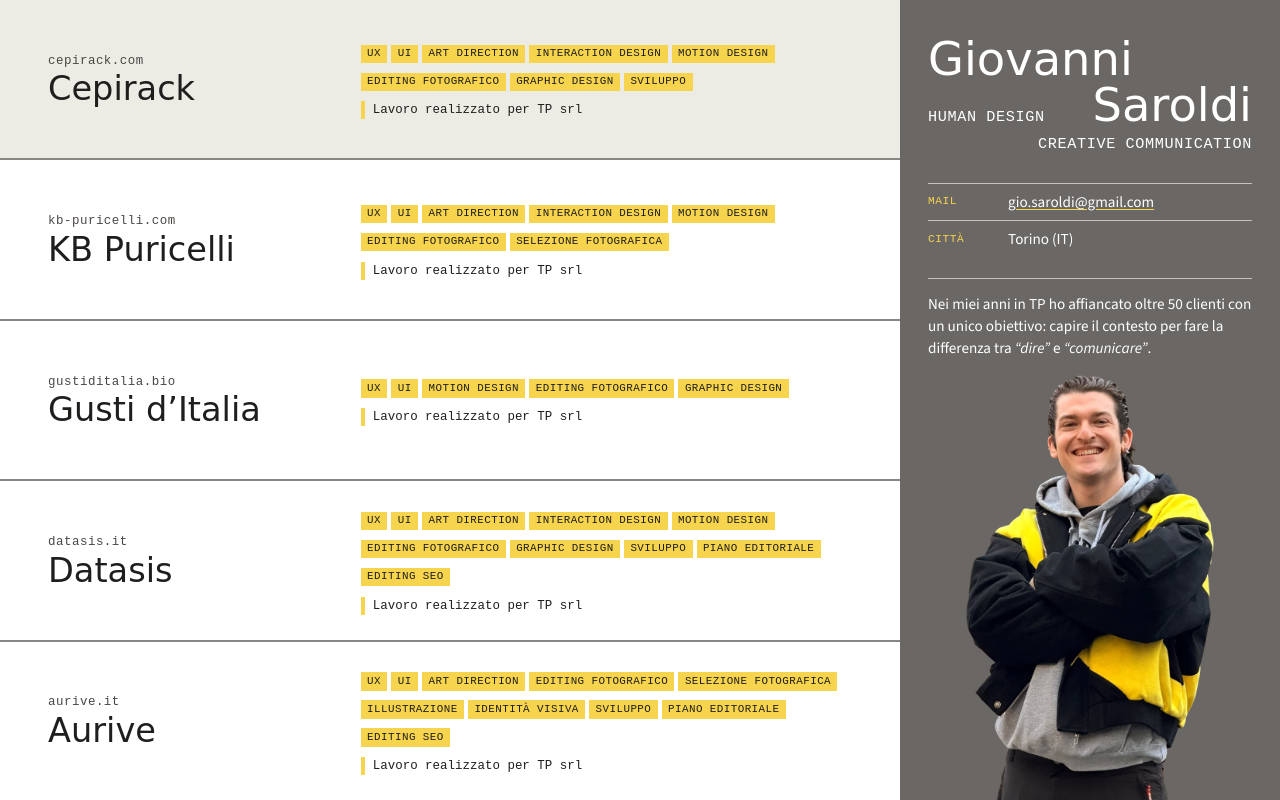
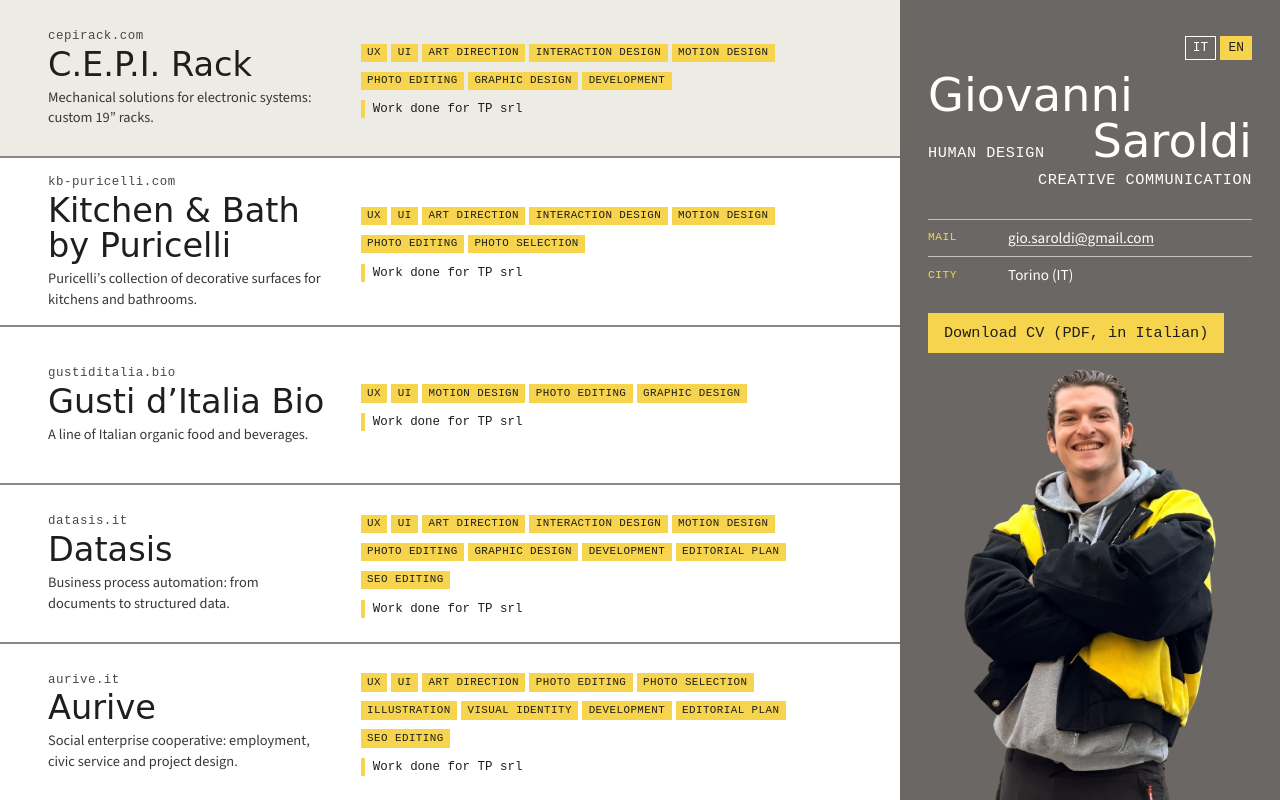
Before and after one commit to giosaroldi/giosaroldi.github.io, a plain HTML site: page index.html in a window 1280 px wide. Drawn offline with nearby package versions, Linux system fonts and the light colour scheme; a web font is replaced by a local one.

Commit message:
Add files via upload

```diff
--- a/index.html
+++ b/index.html
@@ -5,6 +5,20 @@
 <meta name="viewport" content="width=device-width, initial-scale=1">
 <title>Giovanni Saroldi – Portfolio</title>
 <meta name="description" content="Portfolio di Giovanni Saroldi, Multimedia Designer: cinque siti web progettati per TP srl.">
+<meta name="theme-color" content="#6b6764">
+<meta property="og:type" content="website">
+<meta property="og:title" content="Giovanni Saroldi – Portfolio">
+<meta property="og:description" content="Portfolio di Giovanni Saroldi, Multimedia Designer: cinque siti web progettati per TP srl.">
+<meta property="og:url" content="https://giosaroldi.github.io/">
+<meta property="og:image" content="https://giosaroldi.github.io/immagini/og.jpg">
+<meta property="og:image:width" content="1200">
+<meta property="og:image:height" content="630">
+<meta property="og:locale" content="it_IT">
+<meta property="og:locale:alternate" content="en_GB">
+<meta name="twitter:card" content="summary_large_image">
+<link rel="icon" href="favicon.svg" type="image/svg+xml">
+<link rel="icon" href="favicon.ico" sizes="any">
+<link rel="apple-touch-icon" href="apple-touch-icon.png">
 <link rel="preconnect" href="https://fonts.googleapis.com">
 <link rel="preconnect" href="https://fonts.gstatic.com" crossorigin>
 <link href="https://fonts.googleapis.com/css2?family=Source+Sans+3:ital,wght@0,400;0,700;1,400&family=Syne+Mono&family=Syne+Tactile&display=swap" rel="stylesheet">
@@ -21,7 +35,7 @@
 body{margin:0;font-family:"Source Sans 3","Source Sans Pro",sans-serif;font-size:1rem;line-height:1.45;color:var(--ink);background:#fff}
 a{color:inherit}
 .sr{position:absolute;width:1px;height:1px;overflow:hidden;clip:rect(0 0 0 0);white-space:nowrap}
-.tabs,.m-head{display:none}
+.tabs,.m-head,.tabs .lang{display:none}
 
 .layout{display:grid;grid-template-columns:minmax(0,1fr) 380px}
 
@@ -38,10 +52,16 @@ main{display:flex;flex-direction:column;min-height:100vh}
 .card h2 a:focus-visible::after{outline:3px solid var(--ink);outline-offset:-3px}
 .tags{margin:0;padding:0;list-style:none}
 .tags li{display:inline-block;font-family:"Syne Mono",monospace;text-transform:uppercase;font-size:.68rem;letter-spacing:.04em;background:var(--yellow);padding:.08rem .4rem;margin:0 .25rem .25rem 0}
+.ctx{margin:.35rem 0 0;font-size:.9rem;color:#3a3836;max-width:22rem}
 .client{margin:.4rem 0 0;font-family:"Syne Mono",monospace;font-size:.78rem;border-left:4px solid var(--yellow);padding-left:.5rem}
 
 /* ---- Destra: colonna grigia come nel CV ---- */
 aside{background:var(--gray);color:#fff;padding:2.25rem 1.75rem 0;position:sticky;top:0;align-self:start;height:100vh;overflow:auto;display:flex;flex-direction:column}
+.lang{display:inline-flex;gap:.25rem;font-family:"Syne Mono",monospace;font-size:.8rem}
+.lang button{font:inherit;color:inherit;background:none;border:1px solid currentColor;padding:.1rem .45rem;cursor:pointer}
+.lang button[aria-pressed="true"]{background:var(--yellow);color:var(--ink);border-color:var(--yellow)}
+.lang button:focus-visible{outline:3px solid currentColor;outline-offset:2px}
+.lang-d{align-self:flex-end;margin-bottom:.75rem}
 .first,.last{font-family:"Syne Tactile",cursive;font-size:2.9rem;line-height:1;display:block}
 .second{display:flex;flex-wrap:wrap;justify-content:space-between;align-items:baseline;gap:0 .75rem}
 .role{font-family:"Syne Mono",monospace;text-transform:uppercase;font-size:.95rem;letter-spacing:.04em}
@@ -50,7 +70,9 @@ aside{background:var(--gray);color:#fff;padding:2.25rem 1.75rem 0;position:stick
 .facts div{display:grid;grid-template-columns:4.5rem 1fr;gap:.5rem;padding:.45rem 0;border-top:1px solid rgba(255,255,255,.6)}
 .facts dt{font-family:"Syne Mono",monospace;text-transform:uppercase;font-size:.7rem;letter-spacing:.05em;color:var(--yellow);padding-top:.15rem}
 .facts dd{margin:0;overflow-wrap:anywhere}
-.about{margin:1.25rem 0 0;padding-top:.9rem;border-top:1px solid rgba(255,255,255,.6);font-size:.95rem}
+.cv{align-self:flex-start;margin-top:1.25rem;font-family:"Syne Mono",monospace;font-size:.95rem;color:var(--ink);background:var(--yellow);padding:.55rem 1rem;text-decoration:none}
+.cv:hover{background:#fff}
+.cv:focus-visible{outline:3px solid #fff;outline-offset:2px}
 .photo{flex:1 1 0;min-height:14rem;margin-top:1rem}
 .photo img{display:block;width:100%;height:100%;object-fit:contain;object-position:center bottom}
 aside a{text-decoration-color:var(--yellow);text-underline-offset:.15em}
@@ -60,7 +82,12 @@ aside a:focus-visible{outline:3px solid #fff;outline-offset:2px}
 /* ---- Mobile: due pagine, Portfolio e Info, con tab e swipe ---- */
 @media (max-width:860px){
   html,body{height:100%;overflow:hidden}
-  .tabs{display:grid;grid-template-columns:1fr 1fr;height:var(--tabs-h);border-bottom:2px solid var(--rule);background:#fff}
+  .lang-d{display:none}
+  .tabs .lang{align-self:center;margin:0 .6rem;color:var(--ink)}
+  .tabs .lang button{font-size:.8rem;border:1px solid var(--ink);padding:.1rem .45rem}
+  .tabs .lang button[aria-pressed="true"]{border-color:var(--ink)}
+  .tabs .lang{display:inline-flex}
+  .tabs{display:grid;grid-template-columns:1fr 1fr auto;height:var(--tabs-h);border-bottom:2px solid var(--rule);background:#fff}
   .tabs button{font:inherit;font-family:"Syne Mono",monospace;font-size:1rem;color:var(--ink);background:none;border:0;cursor:pointer}
   .tabs button[aria-current="true"]{background:var(--yellow)}
   .tabs button:focus-visible{outline:3px solid var(--ink);outline-offset:-3px}
@@ -70,7 +97,8 @@ aside a:focus-visible{outline:3px solid #fff;outline-offset:2px}
   main{display:block;min-height:0}
   .m-head{display:block;padding:1.25rem 1.25rem .5rem;font-family:"Syne Tactile",cursive;font-size:2.2rem;line-height:1;margin:0}
   .card{display:block;padding:1.25rem}
-  .card h2{font-size:2rem;margin-bottom:.6rem}
+  .card h2{font-size:2rem}
+  .card .tags{margin-top:.8rem}
   aside{position:static;align-self:stretch;padding:1.75rem 1.25rem 0}
   .photo{min-height:12rem}
 }
@@ -82,6 +110,7 @@ aside a:focus-visible{outline:3px solid #fff;outline-offset:2px}
 <nav class="tabs" aria-label="Sezioni">
   <button type="button" aria-current="true">Portfolio</button>
   <button type="button">Info</button>
+  <span class="lang" role="group" aria-label="Lingua / Language"><button type="button" data-lang="it" aria-pressed="true">IT</button><button type="button" data-lang="en" aria-pressed="false">EN</button></span>
 </nav>
 
 <div class="layout">
@@ -90,47 +119,48 @@ aside a:focus-visible{outline:3px solid #fff;outline-offset:2px}
   <p class="m-head" aria-hidden="true">Giovanni Saroldi</p>
   <!-- Ogni card: dominio, titolo (link al sito) e tag. Le card si dividono l’altezza dello schermo. -->
   <article class="card" id="sito-1">
-    <div><p class="meta">cepirack.com</p><h2><a href="https://cepirack.com/" target="_blank" rel="noopener">Cepirack</a></h2></div>
+    <div><p class="meta">cepirack.com</p><h2><a href="https://cepirack.com/" target="_blank" rel="noopener">C.E.P.I. Rack</a></h2><p class="ctx" data-en="Mechanical solutions for electronic systems: custom 19” racks.">Soluzioni meccaniche per sistemi elettronici: rack 19” personalizzati.</p></div>
     <div>
-      <ul class="tags"><li>UX</li><li>UI</li><li>Art direction</li><li>Interaction design</li><li>Motion design</li><li>Editing fotografico</li><li>Graphic design</li><li>Sviluppo</li></ul>
-      <p class="client">Lavoro realizzato per TP srl</p>
+      <ul class="tags"><li>UX</li><li>UI</li><li>Art direction</li><li>Interaction design</li><li>Motion design</li><li data-en="Photo editing">Editing fotografico</li><li>Graphic design</li><li data-en="Development">Sviluppo</li></ul>
+      <p class="client" data-en="Work done for TP srl">Lavoro realizzato per TP srl</p>
     </div>
   </article>
 
   <article class="card" id="sito-2">
-    <div><p class="meta">kb-puricelli.com</p><h2><a href="https://kb-puricelli.com/" target="_blank" rel="noopener">KB Puricelli</a></h2></div>
+    <div><p class="meta">kb-puricelli.com</p><h2><a href="https://kb-puricelli.com/" target="_blank" rel="noopener">Kitchen &amp; Bath by Puricelli</a></h2><p class="ctx" data-en="Puricelli’s collection of decorative surfaces for kitchens and bathrooms.">La collezione Puricelli di superfici decorative per cucina e bagno.</p></div>
     <div>
-      <ul class="tags"><li>UX</li><li>UI</li><li>Art direction</li><li>Interaction design</li><li>Motion design</li><li>Editing fotografico</li><li>Selezione fotografica</li></ul>
-      <p class="client">Lavoro realizzato per TP srl</p>
+      <ul class="tags"><li>UX</li><li>UI</li><li>Art direction</li><li>Interaction design</li><li>Motion design</li><li data-en="Photo editing">Editing fotografico</li><li data-en="Photo selection">Selezione fotografica</li></ul>
+      <p class="client" data-en="Work done for TP srl">Lavoro realizzato per TP srl</p>
     </div>
   </article>
 
   <article class="card" id="sito-3">
-    <div><p class="meta">gustiditalia.bio</p><h2><a href="https://gustiditalia.bio/" target="_blank" rel="noopener">Gusti d’Italia</a></h2></div>
+    <div><p class="meta">gustiditalia.bio</p><h2><a href="https://gustiditalia.bio/" target="_blank" rel="noopener">Gusti d’Italia Bio</a></h2><p class="ctx" data-en="A line of Italian organic food and beverages.">Linea di prodotti alimentari e bevande biologici italiani.</p></div>
     <div>
-      <ul class="tags"><li>UX</li><li>UI</li><li>Motion design</li><li>Editing fotografico</li><li>Graphic design</li></ul>
-      <p class="client">Lavoro realizzato per TP srl</p>
+      <ul class="tags"><li>UX</li><li>UI</li><li>Motion design</li><li data-en="Photo editing">Editing fotografico</li><li>Graphic design</li></ul>
+      <p class="client" data-en="Work done for TP srl">Lavoro realizzato per TP srl</p>
     </div>
   </article>
 
   <article class="card" id="sito-4">
-    <div><p class="meta">datasis.it</p><h2><a href="https://www.datasis.it/" target="_blank" rel="noopener">Datasis</a></h2></div>
+    <div><p class="meta">datasis.it</p><h2><a href="https://www.datasis.it/" target="_blank" rel="noopener">Datasis</a></h2><p class="ctx" data-en="Business process automation: from documents to structured data.">Automazione dei processi aziendali: dai documenti a dati strutturati.</p></div>
     <div>
-      <ul class="tags"><li>UX</li><li>UI</li><li>Art direction</li><li>Interaction design</li><li>Motion design</li><li>Editing fotografico</li><li>Graphic design</li><li>Sviluppo</li><li>Piano editoriale</li><li>Editing SEO</li></ul>
-      <p class="client">Lavoro realizzato per TP srl</p>
+      <ul class="tags"><li>UX</li><li>UI</li><li>Art direction</li><li>Interaction design</li><li>Motion design</li><li data-en="Photo editing">Editing fotografico</li><li>Graphic design</li><li data-en="Development">Sviluppo</li><li data-en="Editorial plan">Piano editoriale</li><li data-en="SEO editing">Editing SEO</li></ul>
+      <p class="client" data-en="Work done for TP srl">Lavoro realizzato per TP srl</p>
     </div>
   </article>
 
   <article class="card" id="sito-5">
-    <div><p class="meta">aurive.it</p><h2><a href="https://www.aurive.it/" target="_blank" rel="noopener">Aurive</a></h2></div>
+    <div><p class="meta">aurive.it</p><h2><a href="https://www.aurive.it/" target="_blank" rel="noopener">Aurive</a></h2><p class="ctx" data-en="Social enterprise cooperative: employment, civic service and project design.">Cooperativa impresa sociale: lavoro, servizio civile e progettazione.</p></div>
     <div>
-      <ul class="tags"><li>UX</li><li>UI</li><li>Art direction</li><li>Editing fotografico</li><li>Selezione fotografica</li><li>Illustrazione</li><li>Identità visiva</li><li>Sviluppo</li><li>Piano editoriale</li><li>Editing SEO</li></ul>
-      <p class="client">Lavoro realizzato per TP srl</p>
+      <ul class="tags"><li>UX</li><li>UI</li><li>Art direction</li><li data-en="Photo editing">Editing fotografico</li><li data-en="Photo selection">Selezione fotografica</li><li data-en="Illustration">Illustrazione</li><li data-en="Visual identity">Identità visiva</li><li data-en="Development">Sviluppo</li><li data-en="Editorial plan">Piano editoriale</li><li data-en="SEO editing">Editing SEO</li></ul>
+      <p class="client" data-en="Work done for TP srl">Lavoro realizzato per TP srl</p>
     </div>
   </article>
 </main>
 
 <aside>
+  <span class="lang lang-d" role="group" aria-label="Lingua / Language"><button type="button" data-lang="it" aria-pressed="true">IT</button><button type="button" data-lang="en" aria-pressed="false">EN</button></span>
   <div>
     <span class="first">Giovanni</span>
     <div class="second"><span class="role">Human design</span><span class="last">Saroldi</span></div>
@@ -138,10 +168,10 @@ aside a:focus-visible{outline:3px solid #fff;outline-offset:2px}
   </div>
   <dl class="facts">
     <div><dt>Mail</dt><dd><a href="mailto:gio.saroldi@gmail.com">gio.saroldi@gmail.com</a></dd></div>
-    <div><dt>Città</dt><dd>Torino (IT)</dd></div>
+    <div><dt data-en="City">Città</dt><dd>Torino (IT)</dd></div>
   </dl>
-  <p class="about">Nei miei anni in TP ho affiancato oltre 50 clienti con un unico obiettivo: capire il contesto per fare la differenza tra <em>“dire”</em> e <em>“comunicare”</em>.</p>
-  <div class="photo"><img src="immagini/giovanni.webp" width="640" height="1093" alt="Ritratto di Giovanni Saroldi, sorridente, a braccia conserte"></div>
+  <a class="cv" href="cv-giovanni-saroldi.pdf" download data-en="Download CV (PDF, in Italian)">Scarica il CV (PDF)</a>
+  <div class="photo"><img src="immagini/giovanni.webp" width="640" height="1093" alt="Ritratto di Giovanni Saroldi, sorridente, a braccia conserte" data-en-alt="Portrait of Giovanni Saroldi, smiling, arms crossed"></div>
 </aside>
 
 </div>
@@ -162,6 +192,33 @@ layout.addEventListener("scroll", function () {
     if (j === i) b.setAttribute("aria-current", "true"); else b.removeAttribute("aria-current");
   });
 }, { passive: true });
+// Lingua: italiano di base; inglese se il browser non è in italiano o se lo scegli tu.
+var T0 = { title: document.title, desc: document.querySelector('meta[name="description"]').content };
+var DESC_EN = "Portfolio of Giovanni Saroldi, Multimedia Designer: five websites designed for TP srl.";
+function setLang(l) {
+  document.documentElement.lang = l;
+  document.querySelectorAll("[data-en]").forEach(function (el) {
+    if (!el.hasAttribute("data-it")) el.setAttribute("data-it", el.textContent);
+    el.textContent = el.getAttribute(l === "en" ? "data-en" : "data-it");
+  });
+  document.querySelectorAll("[data-en-alt]").forEach(function (el) {
+    if (!el.hasAttribute("data-it-alt")) el.setAttribute("data-it-alt", el.alt);
+    el.alt = el.getAttribute(l === "en" ? "data-en-alt" : "data-it-alt");
+  });
+  document.querySelector('meta[name="description"]').content = l === "en" ? DESC_EN : T0.desc;
+  document.title = l === "en" ? "Giovanni Saroldi – Portfolio" : T0.title;
+  document.querySelectorAll(".lang button").forEach(function (b) {
+    b.setAttribute("aria-pressed", String(b.getAttribute("data-lang") === l));
+  });
+  try { localStorage.setItem("lang", l); } catch (e) {}
+}
+document.querySelectorAll(".lang button").forEach(function (b) {
+  b.addEventListener("click", function () { setLang(b.getAttribute("data-lang")); });
+});
+var saved = null;
+try { saved = localStorage.getItem("lang"); } catch (e) {}
+var first = saved || ((navigator.language || "it").toLowerCase().indexOf("it") === 0 ? "it" : "en");
+if (first === "en") setLang("en");
 </script>
 </body>
 </html>
```
Also changed, not shown: apple-touch-icon.png (added), favicon.ico (added), favicon.svg (added), 1 other file.
